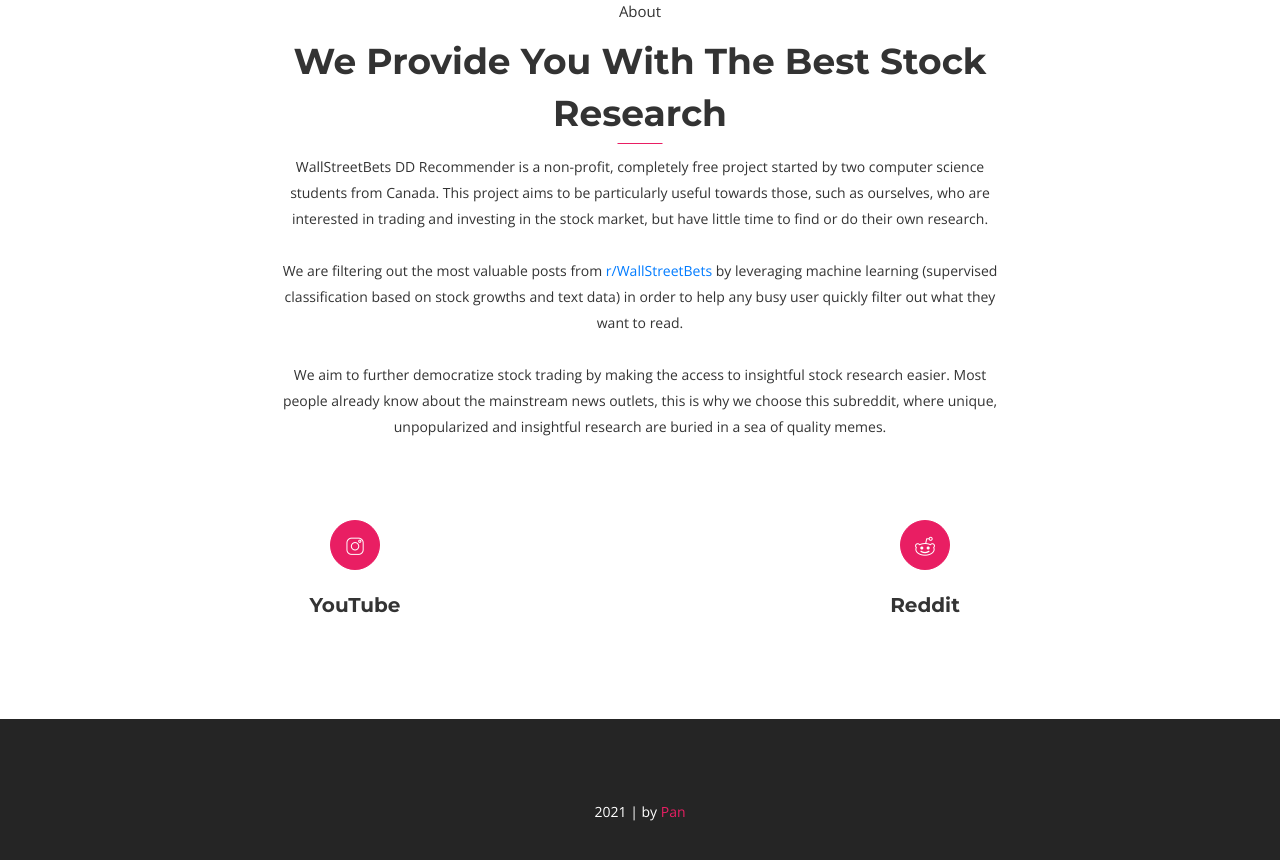
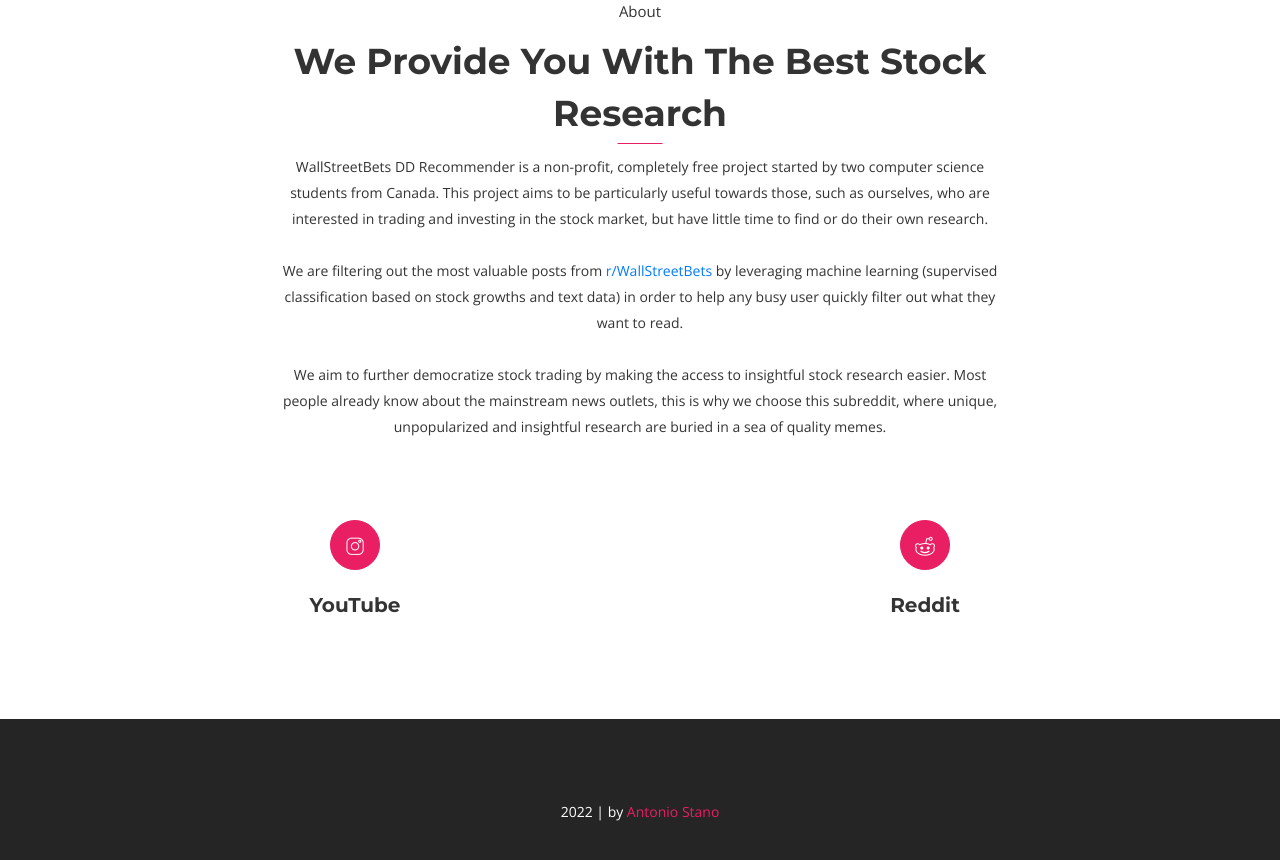
Before and after one commit to ent0n29/stocks-recommender-form-r-wsb, a website: page Website/Landing Page/public/index.html in a window 1280 px wide. Shown: the part 984-1844 px from the top of the page. Drawn offline with nearby package versions, Linux system fonts and the light colour scheme; files whose address does not match are found by name.

Commit message:
Update index.html

```diff
--- a/Website/Landing Page/public/index.html
+++ b/Website/Landing Page/public/index.html
@@ -191,11 +191,11 @@
               <ul class="social-icon">
                 <!--
                 <li>
-                  <a class="youtube" href="https://www.youtube.com/channel/UCfeMEuhdUtxtaUMNSvxq_Xg" target="_blank"><i class="lni lni-youtube"></i></a>
+                  <a class="youtube" href="" target="_blank"><i class="lni lni-youtube"></i></a>
                 </li>
               -->
               </ul>
-              <p>2021 <a href="#" target="_blank"></a>| by <a target="_blank">Pan</a></p>
+              <p>2022 <a href="#" target="_blank"></a>| by <a target="_blank">Antonio Stano</a></p>
             </div>
           </div>
         </div>
```
